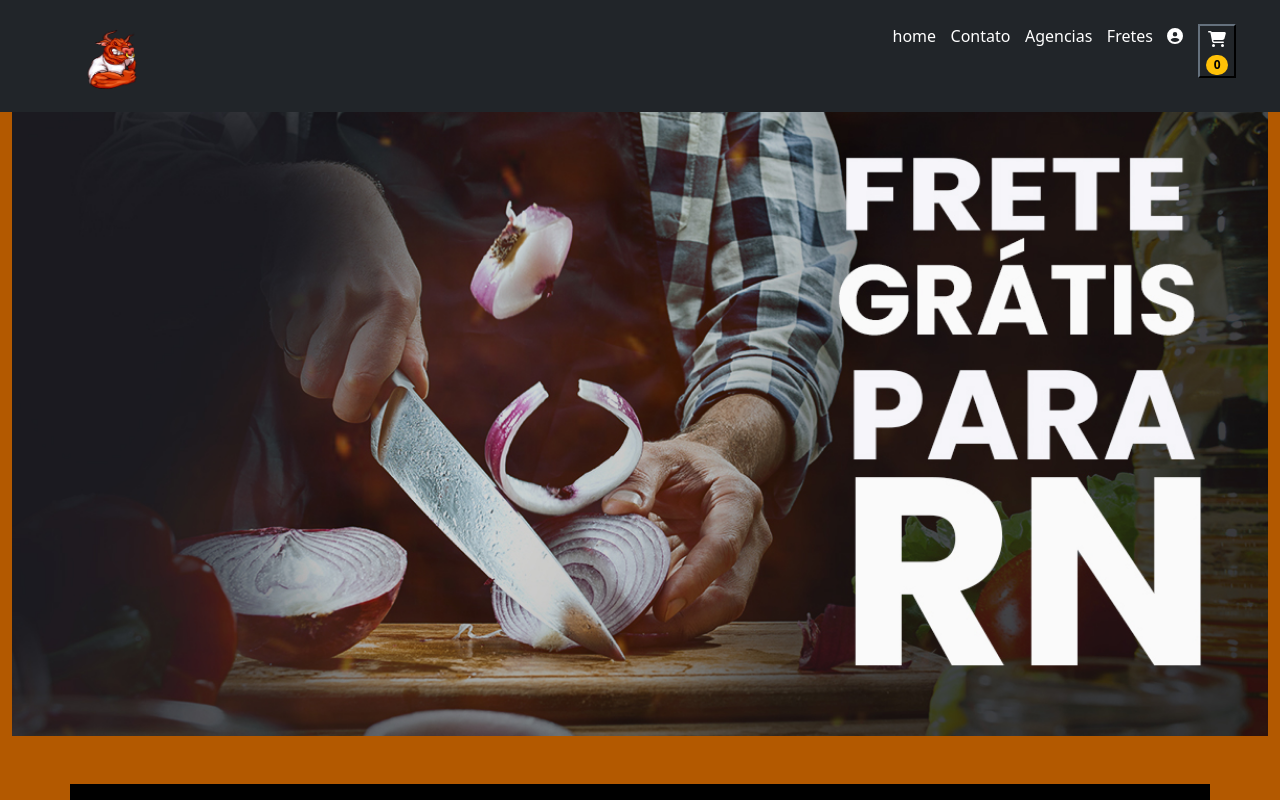
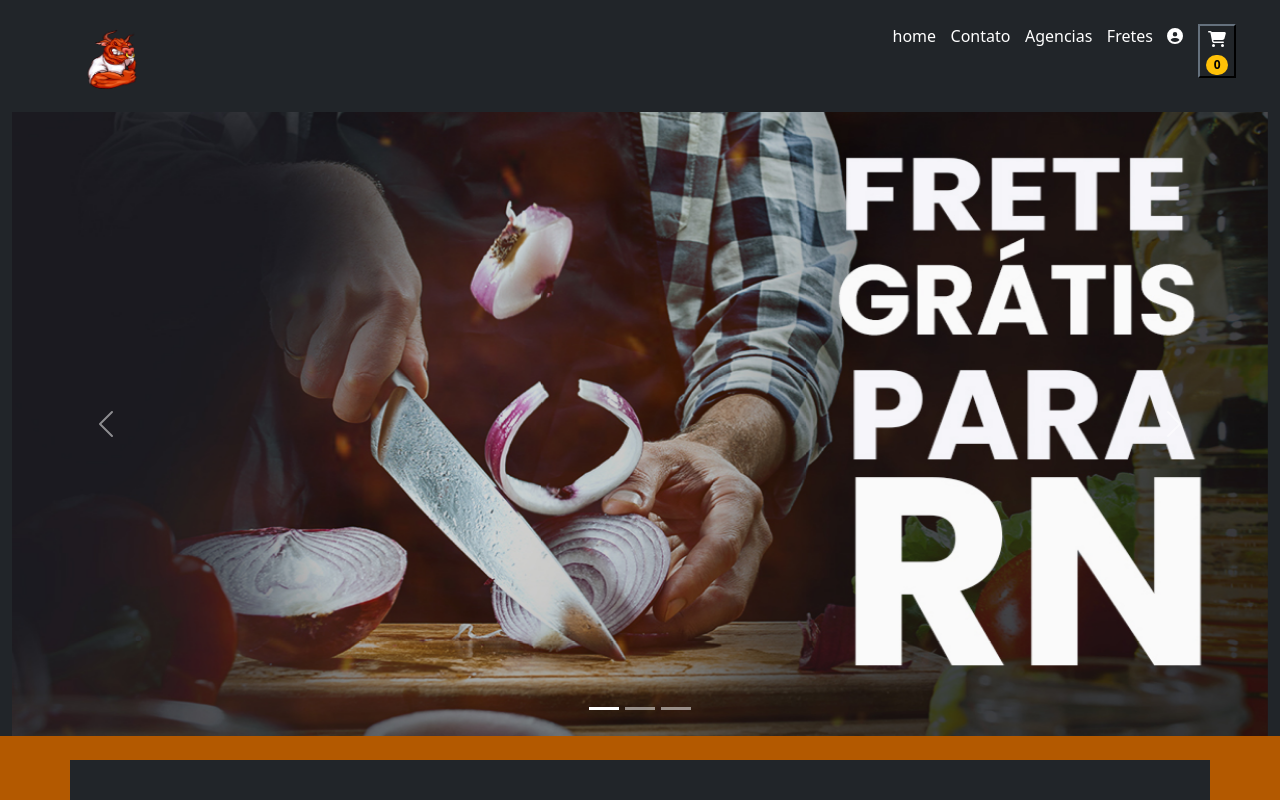
Before and after one commit to JuanMiguelElric/CartSimpleReact, a React (Vite) app: page / in a window 1280 px wide. Shown: the top 800 px of the page. Built offline with nearby package versions, Linux system fonts and the light colour scheme.

Commit message:
Banner Rotativo construido com sucesso

```diff
--- a/src/Component/atributosdosite/banner1/index.jsx
+++ b/src/Component/atributosdosite/banner1/index.jsx
@@ -2,12 +2,42 @@
 // este banner é para a pagina inicial
 import React from "react";
 import banner1 from "../../imagens/banners/banner1.jpg";
+import banner2 from "../../imagens/banners/banner2.jpg";
+import banner3 from "../../imagens/banners/banner3.jpg";
 
 const BannerRotativo = () =>{
     return(
         <>
-            <div className="container-fluid">
-                    <img src={banner1} style={{width:"100%",height:"39rem"}} alt="" />
+            <div className="container-fluid bg-dark">
+                <div id="demo" className="carousel slide" data-bs-ride="carousel">
+                    <div className="carousel-indicators">
+                        <button type="button" data-bs-target="demo" data-bs-slide-to="0" className="active"></button>
+                        <button type="button" data-bs-target="demo" data-bs-slide-to="1"></button>
+                        <button type="button" data-bs-target="demo" data-bs-slide-to="2"></button>
+                    </div>
+                    <div className="carousel-inner">
+                        <div className="carousel-item active">
+                            <img src={banner1} style={{width:"100%",height:"39rem"}} alt=""class="d-block w-100" />
+
+                        </div>
+                        <div className="carousel-item ">
+                            <img src={banner2} style={{width:"100%",height:"39rem"}} alt=""class="d-block w-100" />
+
+                        </div>
+                        <div className="carousel-item ">
+                            <img src={banner3} style={{width:"100%",height:"39rem"}} alt="" class="d-block w-100" />
+
+                        </div>
+                    </div>
+                    <button className="carousel-control-prev" type="button" data-bs-target="#demo" data-bs-slide="prev">
+                        <span className="carousel-control-prev-icon"></span>
+
+                    </button>
+                    <button className="carousel-control-next" type="button" data-bs-target="#demo" data-bs-slide="next">
+                        <span className="carousel-control-next-icon"></span>
+                    </button>
+
+                </div>
 
 
             </div>
--- a/src/Component/screens/home.jsx
+++ b/src/Component/screens/home.jsx
@@ -37,8 +37,7 @@ const HomePage = () =>{
         <>
             <BannerRotativo />
             <br />
-            <br />
-            <div className="container" style={{backgroundColor:"black",padding:"2rem"}}>
+            <div className="container bg-dark" style={{padding:"3rem"}}>
 
                 <Row>
                     {/*<Col xs={3}>
@@ -57,8 +56,12 @@ const HomePage = () =>{
                         </ListGroup>
                             </Col>*/}
                     <Col xs={12}>
-                        <Fade cascade damping={0.5}>
+                        <Fade cascade damping={1.0}>
                             <Row>
+                                <h4 className="text-white">Destaques</h4>
+                                <br />
+                                <br />
+                                <br />
                                 {products.map(item=>(
                                     <Card
                                         key={item.id_product}
```
